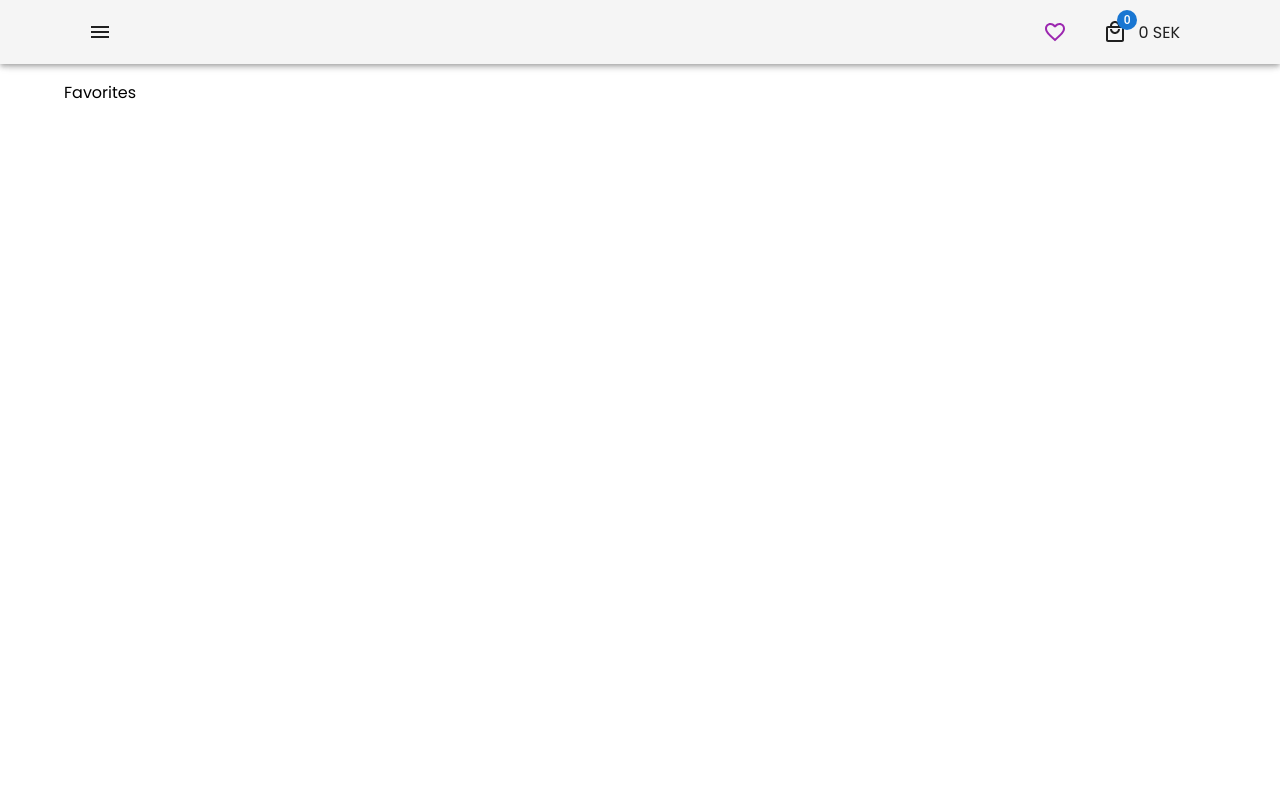
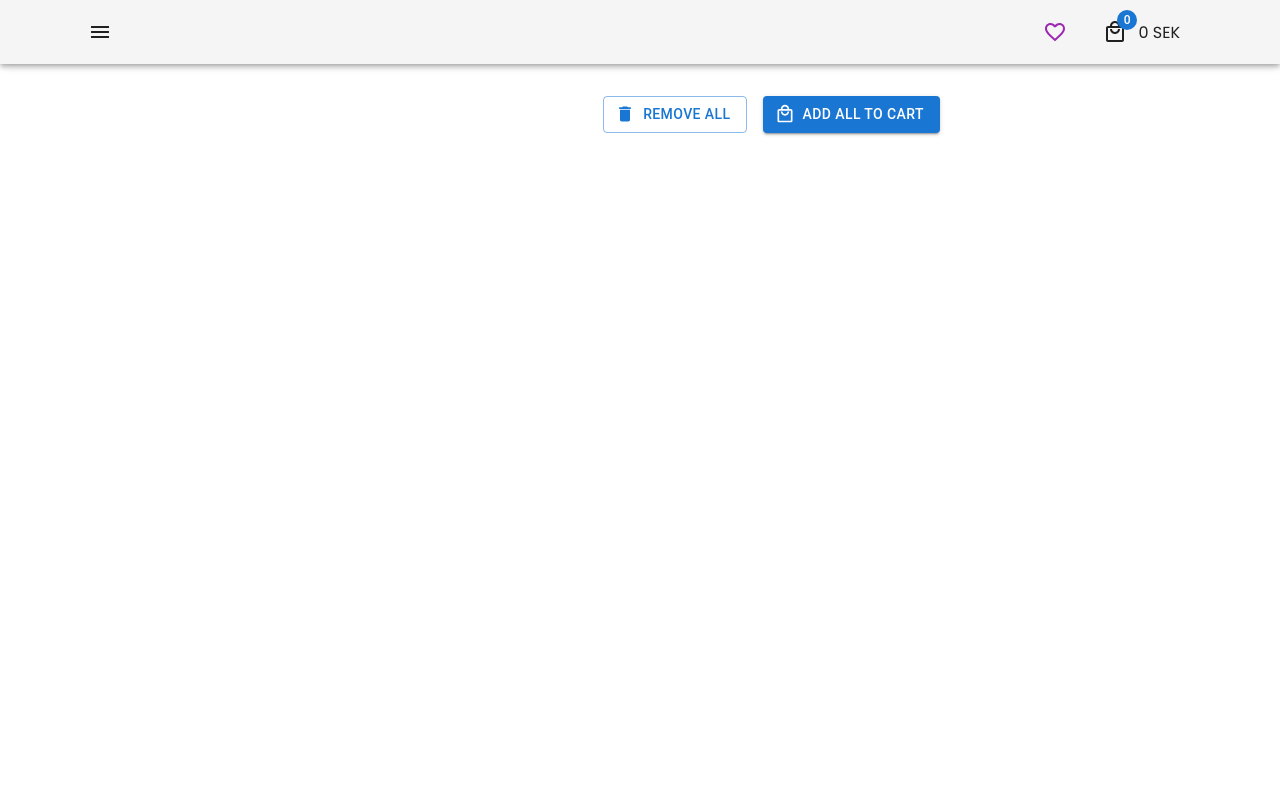
Before and after one commit to Zaai90/Webbshop-med-React, a React (Vite) app: page /favorites in a window 1280 px wide. Shown: the top 800 px of the page. Built offline with nearby package versions, Linux system fonts and the light colour scheme.

Commit message:
favorites page done

```diff
--- a/src/contexts/CartContext.tsx
+++ b/src/contexts/CartContext.tsx
@@ -2,6 +2,7 @@ import { createContext, useContext } from "react";
 import { useLocalStorage } from "../hooks/localStorage";
 import { CartItem } from "../models/CartItem";
 import { Product } from "../ProductData";
+import { useFavorites } from "./FavoriteContext";
 
 interface CartContext {
   cart: CartItem[];
@@ -12,6 +13,7 @@ interface CartContext {
   totalAmount: number;
   getItemQty(id: number): number;
   removeItemFromCart: (cartItem: CartItem) => void;
+  addAllFavorites: () => void;
 }
 
 const CartContext = createContext<CartContext>({
@@ -23,6 +25,7 @@ const CartContext = createContext<CartContext>({
   totalAmount: 0,
   getItemQty: () => 0,
   removeItemFromCart: () => {},
+  addAllFavorites: () => {},
 });
 
 interface CartProviderProps {
@@ -30,6 +33,7 @@ interface CartProviderProps {
 }
 
 const CartContextProvider = ({ children }: CartProviderProps) => {
+  const { favorites } = useFavorites();
   const [cart, setCart] = useLocalStorage<CartItem[]>("cart", []);
 
   const addToCart = (item: Product, quantity: number = 5) => {
@@ -43,6 +47,12 @@ const CartContextProvider = ({ children }: CartProviderProps) => {
       );
     } else {
       setCart((prev) => [...prev, { product: item, quantity: quantity }]);
+    }
+  };
+
+  const addAllFavorites = () => {
+    for (let i = 0; i < favorites.length; i++) {
+      addToCart(favorites[i], 1);
     }
   };
 
@@ -84,7 +94,17 @@ const CartContextProvider = ({ children }: CartProviderProps) => {
 
   return (
     <CartContext.Provider
-      value={{ cart, cartQty: getCartQty, totalAmount: getTotalAmount, addToCart, removeFromCart, clearCart, getItemQty, removeItemFromCart }}
+      value={{
+        addAllFavorites,
+        cart,
+        cartQty: getCartQty,
+        totalAmount: getTotalAmount,
+        addToCart,
+        removeFromCart,
+        clearCart,
+        getItemQty,
+        removeItemFromCart,
+      }}
     >
       {children}
     </CartContext.Provider>
--- a/src/contexts/FavoriteContext.tsx
+++ b/src/contexts/FavoriteContext.tsx
@@ -22,7 +22,6 @@ interface Props {
 
 const FavoritesProvider = ({ children }: Props) => {
   const [favorites, setFavorites] = useLocalStorage<Product[]>("Favorites", []);
-
 
   const addToFavorites = (favoriteProduct: Product) => {
     const existingProduct = favorites.find((product) => product.id === favoriteProduct.id);
--- a/src/pages/Favorites.tsx
+++ b/src/pages/Favorites.tsx
@@ -1,9 +1,143 @@
+import * as Icon from "@mui/icons-material/";
+import DeleteIcon from "@mui/icons-material/Delete";
+import FavoriteIcon from "@mui/icons-material/Favorite";
+import Button from "@mui/material/Button";
+import IconButton from "@mui/material/IconButton";
+import { Stack } from "@mui/system";
+import styled from "styled-components";
 import MainContent from "../components/MainContent";
+import { useCart } from "../contexts/CartContext";
+import { useCurrency } from "../contexts/CurrencyContext";
+import { useFavorites } from "../contexts/FavoriteContext";
+import { Product } from "../ProductData";
+
+const FavoriteCard = styled.div`
+  display: flex;
+  flex-direction: column;
+`;
+
+const CardInfoWrapper = styled.div`
+  display: flex;
+  margin-bottom: 1rem;
+  background-color: #f7f7f7;
+
+  @media (max-width: 600px) {
+    flex-direction: column;
+  }
+`;
+
+const ButtonContainer = styled.div`
+  display: flex;
+  justify-content: right;
+  align-items: center;
+  margin-right: 1rem;
+
+  @media (max-width: 600px) {
+    margin: auto;
+    padding-bottom: 1.5rem;
+  }
+`;
+
+const CardInfo = styled.div`
+  display: flex;
+  flex-direction: column;
+  justify-content: center;
+  margin-left: 2rem;
+  margin-right: auto;
+
+  @media (max-width: 600px) {
+    margin: auto;
+    text-align: center;
+  }
+`;
+
+const FavoritesFooter = styled.div`
+  display: flex;
+  justify-content: right;
+`;
+
+const FavoritesContainer = styled.div`
+  margin: auto;
+  max-width: 600px;
+`;
+
+const ButtonStyled = styled(Button)`
+  margin-left: 1rem;
+`;
+
+const StackStyled = styled(Stack)`
+  margin: 1rem 0;
+
+  @media (max-width: 600px) {
+    margin: 1rem auto;
+  }
+`;
+
+const Image = styled.img`
+  height: 200px;
+
+  @media (max-width: 600px) {
+    width: 60%;
+    height: 60%;
+    margin: auto;
+  }
+`;
 
 const Favorites = () => {
+  const { removeAllFavorites, removeFromFavorites, favorites } = useFavorites();
+  const { addToCart, addAllFavorites } = useCart();
+  const { convertToCurrencyValue, changeCurrency } = useCurrency();
+
   return (
     <MainContent>
-      <div>Favorites</div>
+      <FavoritesContainer>
+        <FavoriteCard>
+          {favorites.map((favorite: Product) => (
+            <CardInfoWrapper>
+              <Image src={favorite.img[0]} alt="" />
+              <CardInfo>
+                <h5>{favorite.title}</h5>
+                <p>{favorite.designer}</p>
+                <p>{convertToCurrencyValue(favorite.price)}</p>
+              </CardInfo>
+
+              <ButtonContainer>
+                <Stack direction="row" spacing={3}>
+                  <IconButton onClick={() => removeFromFavorites(favorite)} aria-label="delete">
+                    <FavoriteIcon sx={{ fontSize: "2rem", color: "#9c27b0" }} />
+                  </IconButton>
+                  <IconButton
+                    onClick={() => {
+                      addToCart(favorite, 1);
+                      removeFromFavorites(favorite);
+                    }}
+                  >
+                    <Icon.LocalMallOutlined sx={{ fontSize: "2rem" }} />
+                  </IconButton>
+                </Stack>
+              </ButtonContainer>
+            </CardInfoWrapper>
+          ))}
+        </FavoriteCard>
+
+        <FavoritesFooter>
+          <StackStyled direction="row" spacing={2}>
+            <ButtonStyled onClick={() => removeAllFavorites()} variant="outlined" startIcon={<DeleteIcon />}>
+              Remove all
+            </ButtonStyled>
+            <ButtonStyled
+              onClick={() => {
+                addAllFavorites();
+                removeAllFavorites();
+              }}
+              variant="contained"
+              startIcon={<Icon.LocalMallOutlined />}
+            >
+              Add all to cart
+            </ButtonStyled>
+          </StackStyled>
+        </FavoritesFooter>
+      </FavoritesContainer>
     </MainContent>
   );
 };
```
